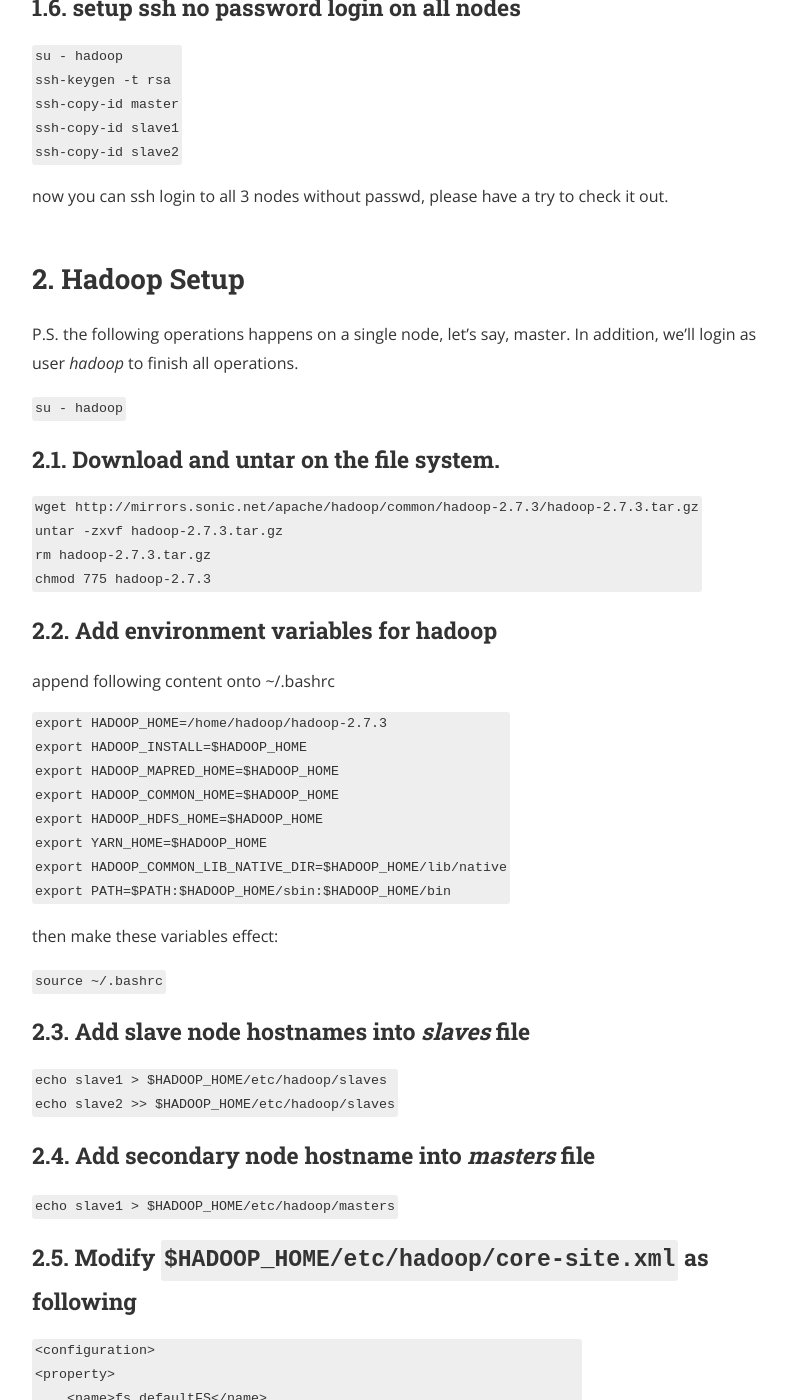
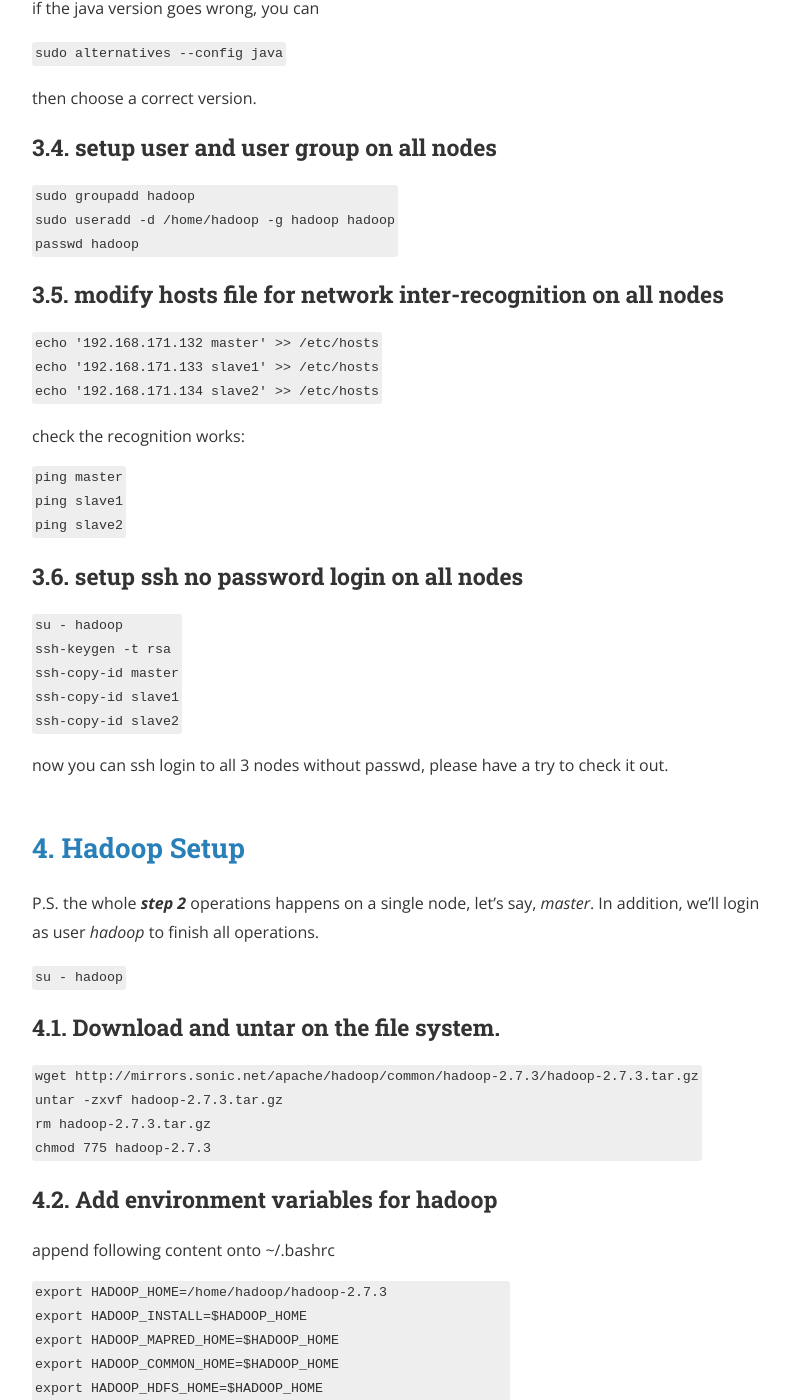
Before and after one commit to unskilledcoder/unskilledcoder.github.io, a Jekyll site: the page built from _posts/2016-12-10-hadoop-cluster-installation-basic-version.markdown, in a window 1280 px wide and 1400 px high, scrolled down 2535 px. Shown: the whole window, without its empty margins (240-1029 px from the left). Built offline with Jekyll 4.4.1, drawn with Linux system fonts in a browser that asks for light colours; nearby versions of some CDN libraries; a style sheet for code colours, icons or effects is not loaded; some of the changed text lies outside the part shown.

Commit message:
correct hadoop article format issue

````diff
--- a/_posts/2016-12-10-hadoop-cluster-installation-basic-version.markdown
+++ b/_posts/2016-12-10-hadoop-cluster-installation-basic-version.markdown
@@ -6,12 +6,25 @@
 categories: hadoop
 ---
 
-## Introduction
+## Summary
+
+>
+### [1. Introduction](#1)
+### [2. Architecture](#2)
+### [3. CentOS setup](#3)
+### [4. Hadoop Setup](#4)
+### [5. Launch and Shutdown Hadoop Cluster Service](#5)
+### [6. Verify the hadoop cluster is up and healthy](#6)
+### [7. End](#7)
+
+<br />
+
+## <a name="1">1. Introduction</a>
 
 This posts will give all related detail in how to setup a Hadoop cluster on CentOS linux system. Before you read this article, I will assume that you already have all basic conceptions about Hadoop and Linux operating system.
 <br /><br />
 
-## Architecture
+## <a name="2">2. Architecture</a>
 
 | IP Address      | Hostname    | Role                                     |
 |:----------------|:------------|:-----------------------------------------|
@@ -21,9 +34,9 @@
 
 <br />
 
-## 1. CentOS setup
+## <a name="3">3. CentOS setup</a>
 
-### 1.1. install necessary packages for OS
+### 3.1. install necessary packages for OS
 
 We pick up CentOS minimal IOS as our installation prototype, once the system installation completed, we need to install 2 things: <br />
 
@@ -33,65 +46,81 @@
 ```
 *The first line is to install ifconfig, while the second one is to be able to be ssh login by remote peer.*<br />
 
-### 1.2. setup hostname for all nodes
+### 3.2. setup hostname for all nodes
 
 This step is optional, but important for better self-identify while you use same username login to different nodes.
 
 ```bash
 sudo hostnamectl set-hostname master
 ```
+
 *ex: at <b>master</b> node*
 re-login to check the effect
 
-### 1.3. setup jdk for all nodes
+### 3.3. setup jdk for all nodes
 *install jdk from oracle official website*
+
 ```bash
 sudo wget --header "Cookie: oraclelicense=accept-securebackup-cookie" http://download.oracle.com/otn-pub/java/jdk/8u112-b14/jdk-8u112-linux-x64.rpm
 sudo yum localinstall -y jdk-8u112-linux-x64.rpm
 sudo rm jdk-8u112-linux-x64.rpm
 ```
-*add java.sh under /etc/profile.d/* <br />
+
+*add java.sh under /etc/profile.d/*
+
 java.sh content:
+
 ```bash
 export JAVA_HOME=/usr/java/jdk1.8.0_112
 export JRE_HOME=/usr/java/jdk1.8.0_112/jre
 export CLASSPATH=$JAVA_HOME/lib:.
 export PATH=$PATH:$JAVA_HOME/bin
 ```
+
 re-login, and you'll find all environment variables, and java is well installed.
+
 *Approach to verification:*
+
 ```bash
 java -version
 ls $JAVA_HOME
 ls $PATH
 ```
+
 if the java version goes wrong, you can
+
 ```bash
 sudo alternatives --config java
 ```
+
 then choose a correct version.
 
-### 1.4. setup user and user group on all nodes
+### 3.4. setup user and user group on all nodes
+
 ```bash
 sudo groupadd hadoop
 sudo useradd -d /home/hadoop -g hadoop hadoop
 passwd hadoop
 ```
 
-### 1.5. modify hosts file for network inter-recognition on all nodes
+### 3.5. modify hosts file for network inter-recognition on all nodes
+
 ```bash
 echo '192.168.171.132 master' >> /etc/hosts
 echo '192.168.171.133 slave1' >> /etc/hosts
 echo '192.168.171.134 slave2' >> /etc/hosts
 ```
+
 check the recognition works:
+
 ```bash
 ping master
 ping slave1
 ping slave2
 ```
 
-### 1.6. setup ssh no password login on all nodes
+### 3.6. setup ssh no password login on all nodes
+
 ```bash
 su - hadoop
 ssh-keygen -t rsa
@@ -99,17 +128,20 @@
 ssh-copy-id slave1
 ssh-copy-id slave2
 ```
+
 now you can ssh login to all 3 nodes without passwd, please have a try to check it out.
 <br /> <br />
 
-## 2. Hadoop Setup
+## <a name="4">4. Hadoop Setup</a>
 
-P.S. the following operations happens on a single node, let's say, master. In addition, we'll login as user *hadoop* to finish all operations.
+P.S. the whole ***step 2*** operations happens on a single node, let's say, *master*. In addition, we'll login as user *hadoop* to finish all operations.
+
 ```bash
 su - hadoop
 ```
 
-### 2.1. Download and untar on the file system.
+### 4.1. Download and untar on the file system.
+
 ```bash
 wget http://mirrors.sonic.net/apache/hadoop/common/hadoop-2.7.3/hadoop-2.7.3.tar.gz
 untar -zxvf hadoop-2.7.3.tar.gz
@@ -117,8 +149,10 @@
 chmod 775 hadoop-2.7.3
 ```
 
-### 2.2. Add environment variables for hadoop
+### 4.2. Add environment variables for hadoop
+
 append following content onto ~/.bashrc
+
 ```bash
 export HADOOP_HOME=/home/hadoop/hadoop-2.7.3
 export HADOOP_INSTALL=$HADOOP_HOME
@@ -129,23 +163,30 @@
 export HADOOP_COMMON_LIB_NATIVE_DIR=$HADOOP_HOME/lib/native
 export PATH=$PATH:$HADOOP_HOME/sbin:$HADOOP_HOME/bin
 ```
+
 then make these variables effect:
+
 ```bash
 source ~/.bashrc
 ```
 
-### 2.3. Add slave node hostnames into *slaves* file
+### 4.3. Modify configuration files for hadoop
+
+* Add slave node hostnames into `$HADOOP_HOME/etc/hadoop/slaves` file
+
 ```bash
 echo slave1 > $HADOOP_HOME/etc/hadoop/slaves
 echo slave2 >> $HADOOP_HOME/etc/hadoop/slaves
 ```
 
-### 2.4. Add secondary node hostname into *masters* file
+* Add secondary node hostname into `$HADOOP_HOME/etc/hadoop/masters` file
+
 ```bash
 echo slave1 > $HADOOP_HOME/etc/hadoop/masters
 ```
 
-### 2.5. Modify `$HADOOP_HOME/etc/hadoop/core-site.xml` as following
+* Modify `$HADOOP_HOME/etc/hadoop/core-site.xml` as following
+
 ```xml
 <configuration>
 <property>
@@ -169,7 +210,8 @@
 </configuration>
 ```
 
-### 2.6. Modify `$HADOOP_HOME/etc/hadoop/hdfs-site.xml` as following
+* Modify `$HADOOP_HOME/etc/hadoop/hdfs-site.xml` as following
+
 ```xml
 <configuration>
     <property>
@@ -219,7 +261,8 @@
 </configuration>
 ```
 
-### 2.7. Modify `$HADOOP_HOME/etc/hadoop/mapred-site.xml` as following
+* Modify `$HADOOP_HOME/etc/hadoop/mapred-site.xml` as following
+
 ```xml
 <configuration>
     <property>
@@ -243,7 +286,8 @@
 </configuration>
 ```
 
-### 2.8. Modify `$HADOOP_HOME/etc/hadoop/yarn-site.xml` as following
+* Modify `$HADOOP_HOME/etc/hadoop/yarn-site.xml` as following
+
 ```xml
 <configuration>
     <property>
@@ -281,14 +325,16 @@
 </configuration>
 ```
 
-### 2.9. Create necessary folders
+### 4.4. Create necessary folders
+
 ```bash
 mkdir -p $HADOOP_HOME/tmp
 mkdir -p $HADOOP_HOME/hdfs/name
 mkdir -p $HADOOP_HOME/hdfs/data
 ```
 
-### 2.10. Copy hadoop folders and environment settings to slaves
+### 4.5. Copy hadoop folders and environment settings to slaves
+
 ```bash
 scp ~/.bashrc slave1:~/
 scp ~/.bashrc slave2:~/
@@ -296,44 +342,55 @@
 scp -r ~/hadoop-2.7.3 slave1:~/
 scp -r ~/hadoop-2.7.3 slave2:~/
 ```
+
 <br />
 
+## <a name="5">5. Launch hadoop cluster service</a>
 
-## 3. Launch hadoop cluster service
-Format namenode for the first time launch
+* Format namenode for the first time launch
+
 ```bash
 hdfs namenode -format
 ```
-Launch dfs distributed file system
+
+* Launch dfs distributed file system
+
 ```bash
 start-dfs.sh
 ```
-Launch yarn distributed computing system
+
+* Launch yarn distributed computing system
+
 ```bash
 start-yarn.sh
 ```
-<br />
 
-## 4. Shutdown hadoop cluster
+* Shutdown Hadoop Cluster
+
 ```bash
 stop-yarn.sh
 stop-dfs.sh
 ```
+
 <br />
 
-## 5. Verify the hadoop cluster is up and healthy
+## <a name="6">6. Verify the hadoop cluster is up and healthy</a>
 
-### 5.1. Verify by jps processus
+### 6.1. Verify by jps processus
 
 Check *jps* on each node, and view results. <br />
-jps normal results on *master* node:
+
+* jps normal results on *master* node:
+
 ```bash
 # jps
 32967 NameNode
 33225 Jps
 32687 ResourceManager
 ```
-On *slave1* node:
+
+* On *slave1* node:
+
 ```bash
 # jps
 28227 SecondaryNameNode
@@ -342,7 +399,8 @@
 28374 NodeManager
 ```
 
-On *slave2* node:
+* On *slave2* node:
+
 ```bash
 # jps
 27680 DataNode
@@ -350,6 +408,11 @@
 27784 NodeManager
 ```
 
-### 5.2. Verify on Web interface
+### 6.2. Verify on Web interface
+
 `192.168.171.132:50070` to view hdfs storage status. <br />
 `192.168.171.132:8088` to view yarn computing system resources and application status.<br />
+
+### <a name="7">7. End</a>
+
+This is all about basic version of hadoop 3 nodes cluster, for high availability version & hadoop relative eco-systems, I'll give it on other posts, thanks for contacting me if there is anything mistype or you have any suggestions or anything you don't understand. Hope you all enjoy the hadoop journey! :)
````
